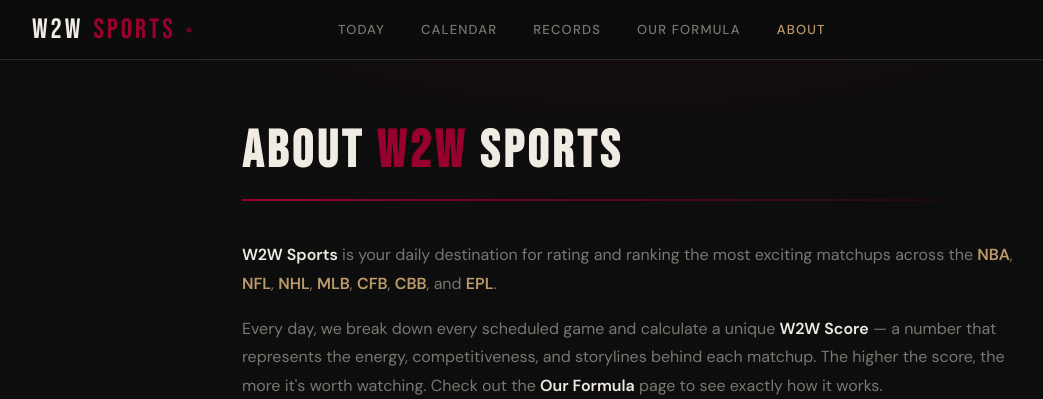
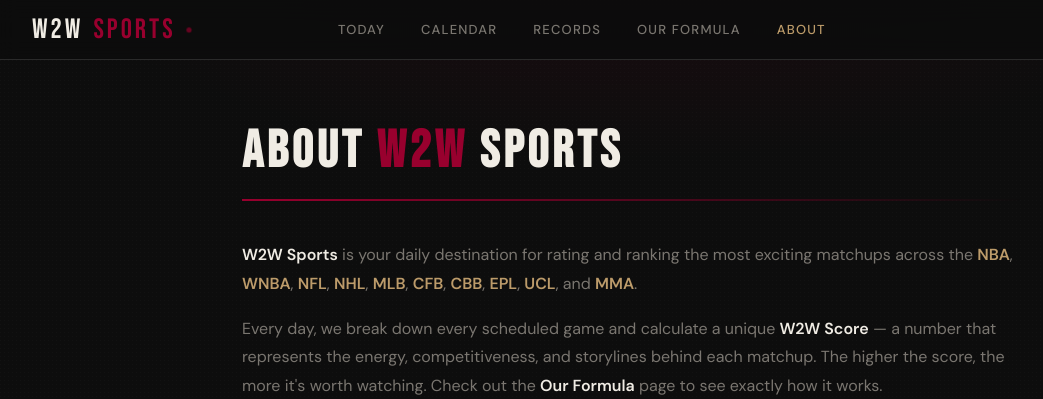
Before and after one commit to ckgifford06/w2wSports, a Flask app: page /about in a window 1280 px wide. Shown: the top 399 px of the page, without its empty margins (8-1051 px from the left). Run offline with Flask 3, Linux system fonts and the light colour scheme.

Commit message:
Update sports leagues listed on about page

```diff
--- a/templates/about.html
+++ b/templates/about.html
@@ -112,9 +112,9 @@
 
   <p class="prose">
     <strong>W2W Sports</strong> is your daily destination for rating and ranking the most exciting matchups across the
-    <span class="highlight">NBA</span>, <span class="highlight">NFL</span>, <span class="highlight">NHL</span>,
+    <span class="highlight">NBA</span>, <span class="highlight">WNBA</span>, <span class="highlight">NFL</span>, <span class="highlight">NHL</span>,
     <span class="highlight">MLB</span>, <span class="highlight">CFB</span>, <span class="highlight">CBB</span>,
-    and <span class="highlight">EPL</span>.
+    <span class="highlight">EPL</span>, <span class="highlight">UCL</span>, and <span class="highlight">MMA</span>.
   </p>
 
   <p class="prose">
```
